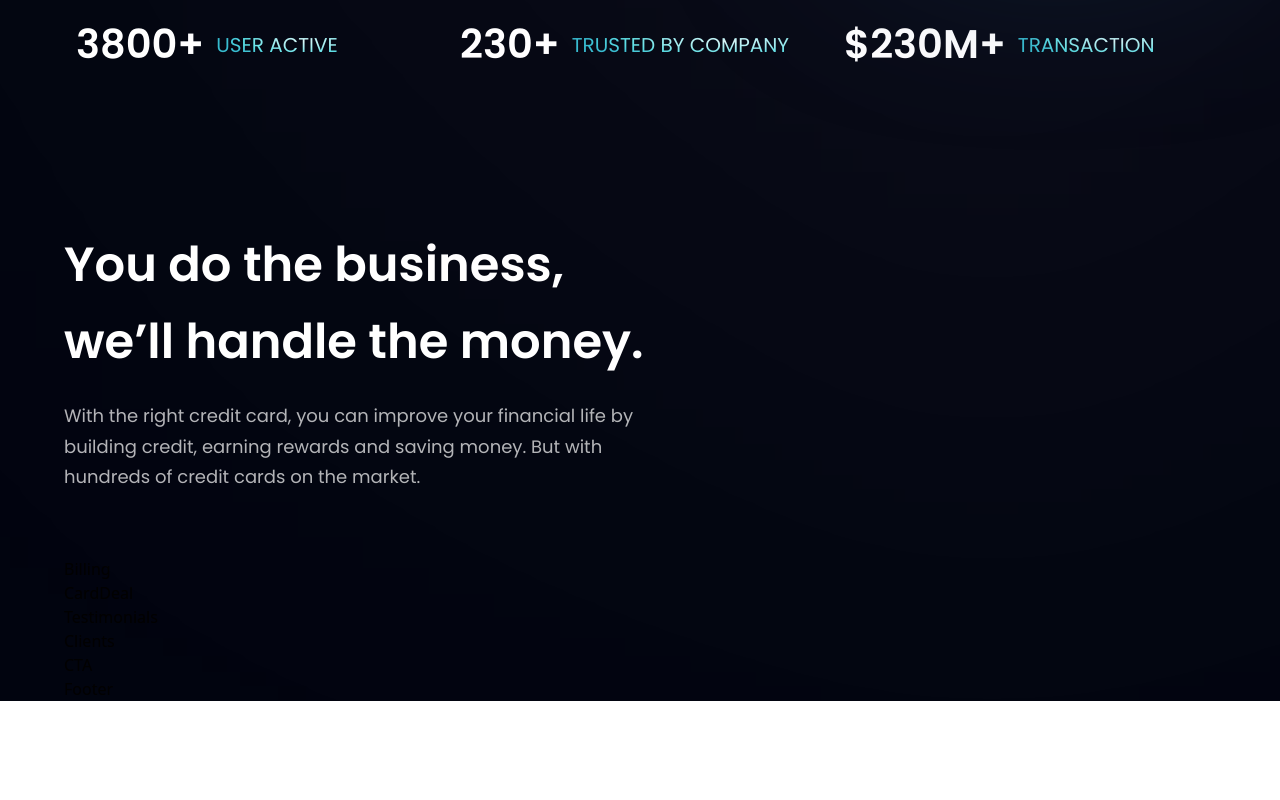
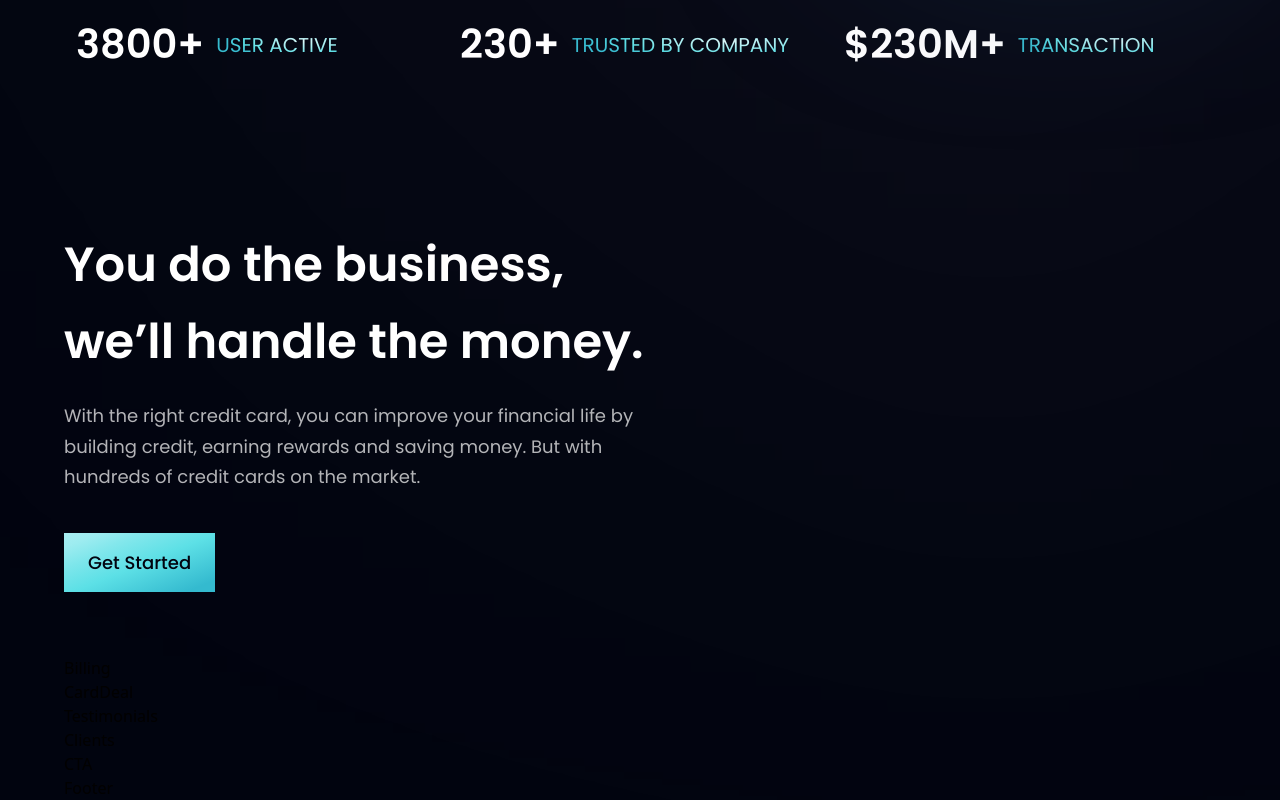
Before and after one commit to KaisBros/bank-modern-app, a React (Vite) app: page / in a window 1280 px wide. Shown: the part 782-1582 px from the top of the page. Before the commit the page ends 1483 px from the top, so only its background shows below. Built offline with nearby package versions, Linux system fonts and the light colour scheme.

Commit message:
Update the style of Business component with adding Button component

```diff
--- a/src/components/Business.jsx
+++ b/src/components/Business.jsx
@@ -1,6 +1,6 @@
 import { features } from "../constants";
 import styles, { layout } from "../style";
-import Button from "./Button";
+import Button from "./Button.jsx";
 
 const Business = () => {
   return (
@@ -15,6 +15,8 @@
           building credit, earning rewards and saving money. But with hundreds
           of credit cards on the market.
         </p>
+
+        <Button styles="mt-10" />
       </div>
     </section>
   );
--- a/src/components/Button.jsx
+++ b/src/components/Button.jsx
@@ -1,9 +1,11 @@
-import React from 'react'
+import React from "react";
 
-const Button = () => {
+const Button = ({ styles }) => {
   return (
-    <div>Button</div>
-  )
-}
+    <button type="button" className={`py-4 px-6 bg-blue-gradient font-poppins font-medium text-[18px] text-primary outline-none ${styles}`}>
+      Get Started
+    </button>
+  );
+};
 
-export default Button
+export default Button;
```
